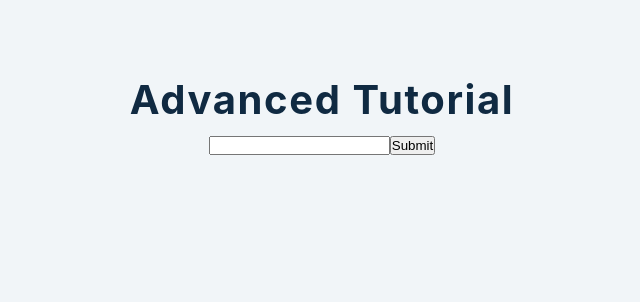
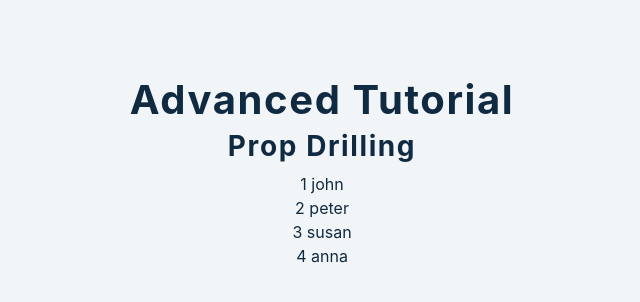
Before and after one commit to nihat-js/tutorial-2022-react, a React (Create React App) app: page / in a window 1280 px wide. Shown: the top 302 px of the page, without its empty margins (318-958 px from the left). Built offline with nearby package versions, Linux system fonts and the light colour scheme.

Commit message:
props drilling

```diff
--- a/src/App.js
+++ b/src/App.js
@@ -1,10 +1,11 @@
 import React from 'react'
-import UseRefBasics from './tutorial/5-useRef/setup/1-useRef-basics'
+import PropDrilling from './tutorial/7-prop-drilling/setup/1-prop-drilling'
+
 function App() {
   return (
     <div className='container'>
       <h2>Advanced Tutorial</h2>
-      <UseRefBasics> </UseRefBasics>
+      <PropDrilling> </PropDrilling>
     </div>
   )
 }
--- a/src/tutorial/7-prop-drilling/setup/1-prop-drilling.js
+++ b/src/tutorial/7-prop-drilling/setup/1-prop-drilling.js
@@ -1,10 +1,45 @@
 import React, { useState } from 'react';
-
+import { data } from '../../../data';
 // more components
 // fix - context api, redux (for more complex cases)
 
+
+
 const PropDrilling = () => {
-  return <h2>prop drilling</h2>;
+
+  const [people, setPeople] = useState(data)
+  return (
+    <>
+      <h3> Prop Drilling </h3>
+      <div>
+        <PeopleList people={people} ></PeopleList>
+      </div>
+    </>
+  )
 };
 
+
+const PeopleList = ({ people }) => {
+  return (
+    <>
+      {people.map(p => {
+        return (
+          <div key={p.id}>
+            <PeopleSingle data={p}>  </PeopleSingle>
+          </div>
+        )
+      })}
+    </>
+  )
+}
+
+const PeopleSingle = (props) => {
+  return (
+    <div >
+      <span> {props.data.id}  </span> <span>{props.data.name}  </span>
+    </div>
+  )
+}
+
+
 export default PropDrilling;
```
